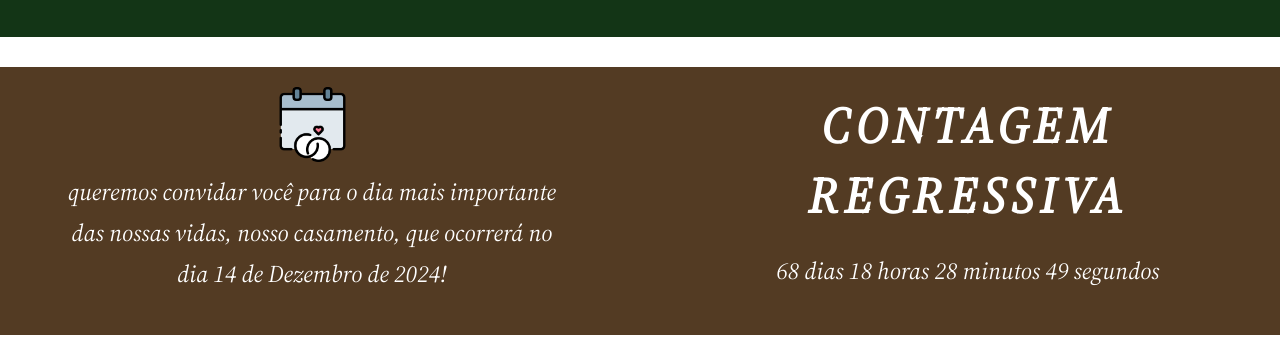
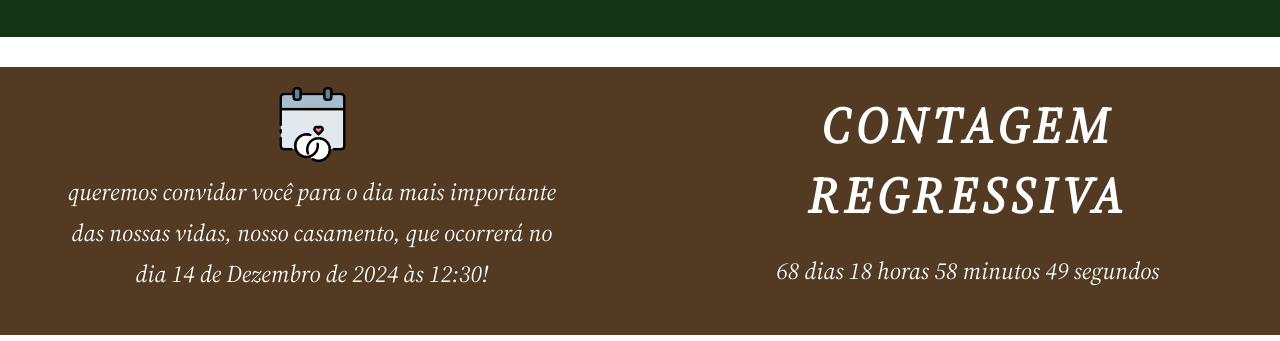
Before and after one commit to PedroIsaCasamento/PedroIsaCasamento.github.io, a plain HTML site: page index.html in a window 1280 px wide. Shown: the part 459-800 px from the top of the page. Drawn offline with Linux system fonts and the light colour scheme.

Commit message:
lkmkljoijooiiup
iiuiiuiuhh

```diff
--- a/index.html
+++ b/index.html
@@ -64,7 +64,7 @@
     <div class="box-text">
       <img src="img/dia-do-casamento.png"  height="15%" width="15%">
       <p class="text-md">
-        queremos convidar você para o dia mais importante das nossas vidas, nosso casamento, que ocorrerá no dia 14 de Dezembro de 2024!</p>
+        queremos convidar você para o dia mais importante das nossas vidas, nosso casamento, que ocorrerá no dia 14 de Dezembro de 2024 às 12:30!</p>
        </div>
   </section>
 
@@ -76,7 +76,7 @@
   <!-- Adicione o script JavaScript para calcular o tempo restante -->
   <script>
     function updateCountdown() {
-      const targetDate = new Date('2024-12-14T12:00:00');
+      const targetDate = new Date('2024-12-14T12:30:00');
       const now = new Date();
       const timeDifference = targetDate - now;
 
```
